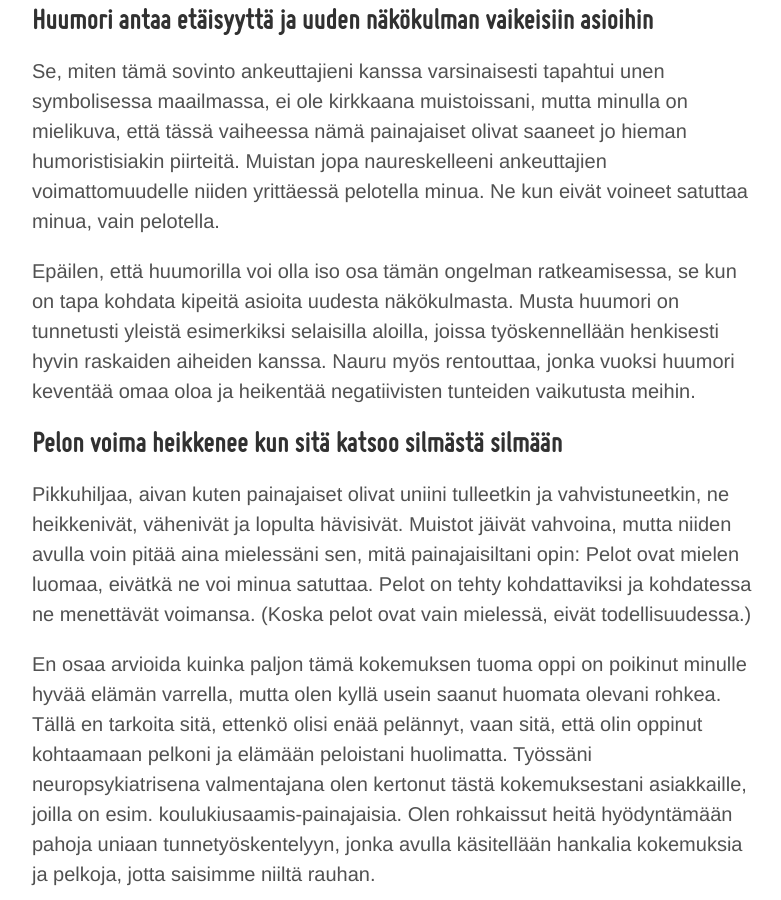
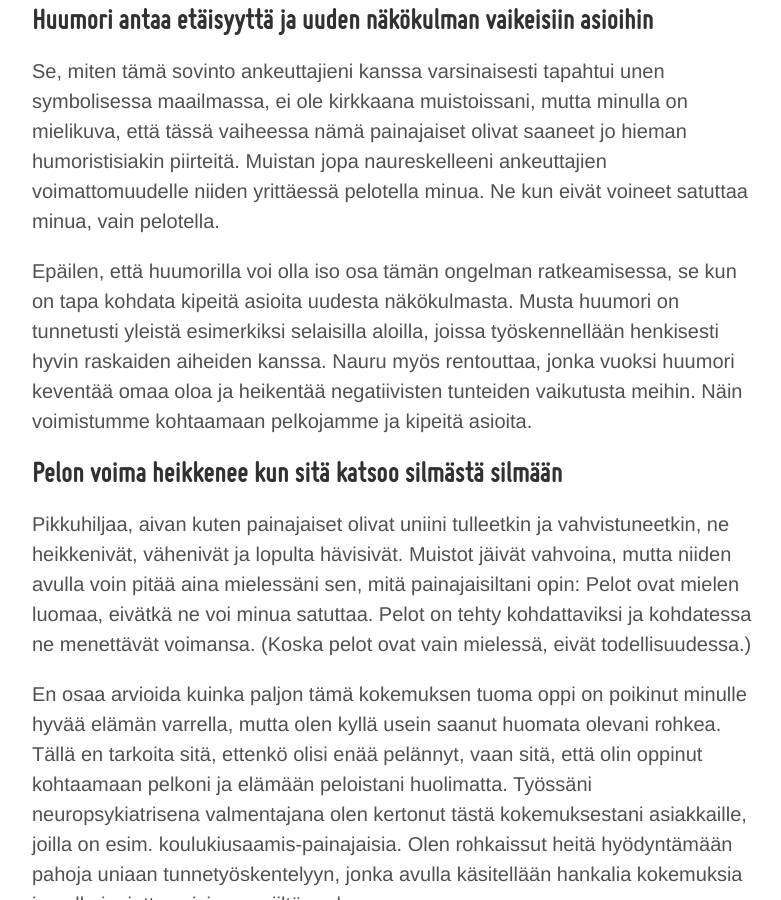
Before and after one commit to niinapiira/neppari.net, a Jekyll site: the page built from _posts/2016-09-26-unien-hyodyntaminen-tunnetyoskentelyssa-filename.md, in a window 1280 px wide and 900 px high, scrolled down 4020 px. Shown: the whole window, without its empty margins (248-1029 px from the left). Built offline with Jekyll 4.4.1, drawn with Linux system fonts in a browser that asks for light colours.

Commit message:
Update 2016-09-26-unien-hyodyntaminen-tunnetyoskentelyssa-filename.md

```diff
--- a/_posts/2016-09-26-unien-hyodyntaminen-tunnetyoskentelyssa-filename.md
+++ b/_posts/2016-09-26-unien-hyodyntaminen-tunnetyoskentelyssa-filename.md
@@ -50,7 +50,7 @@
 
 Se, miten tämä sovinto ankeuttajieni kanssa varsinaisesti tapahtui unen symbolisessa maailmassa, ei ole kirkkaana muistoissani, mutta minulla on mielikuva, että tässä vaiheessa nämä painajaiset olivat saaneet jo hieman humoristisiakin piirteitä. Muistan jopa naureskelleeni ankeuttajien voimattomuudelle niiden yrittäessä pelotella minua. Ne kun eivät voineet satuttaa minua, vain pelotella.
 
-Epäilen, että huumorilla voi olla iso osa tämän ongelman ratkeamisessa, se kun on tapa kohdata kipeitä asioita uudesta näkökulmasta. Musta huumori on tunnetusti yleistä esimerkiksi selaisilla aloilla, joissa työskennellään henkisesti hyvin raskaiden aiheiden kanssa. Nauru myös rentouttaa, jonka vuoksi huumori keventää omaa oloa ja heikentää negatiivisten tunteiden vaikutusta meihin.
+Epäilen, että huumorilla voi olla iso osa tämän ongelman ratkeamisessa, se kun on tapa kohdata kipeitä asioita uudesta näkökulmasta. Musta huumori on tunnetusti yleistä esimerkiksi selaisilla aloilla, joissa työskennellään henkisesti hyvin raskaiden aiheiden kanssa. Nauru myös rentouttaa, jonka vuoksi huumori keventää omaa oloa ja heikentää negatiivisten tunteiden vaikutusta meihin. Näin voimistumme kohtaamaan pelkojamme ja kipeitä asioita.
 
 ## Pelon voima heikkenee kun sitä katsoo silmästä silmään
 
```
